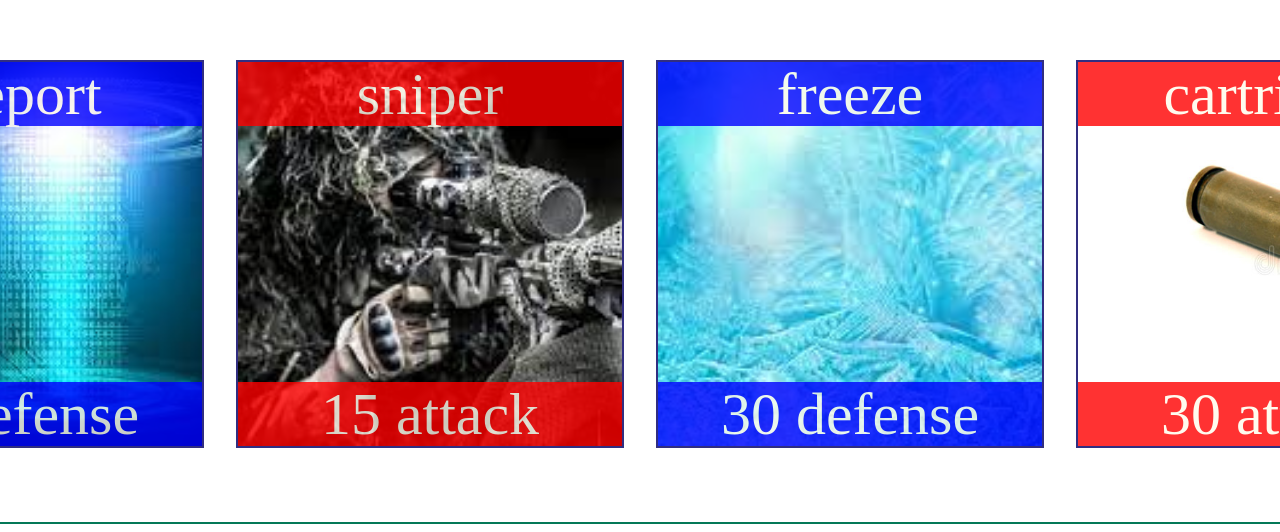
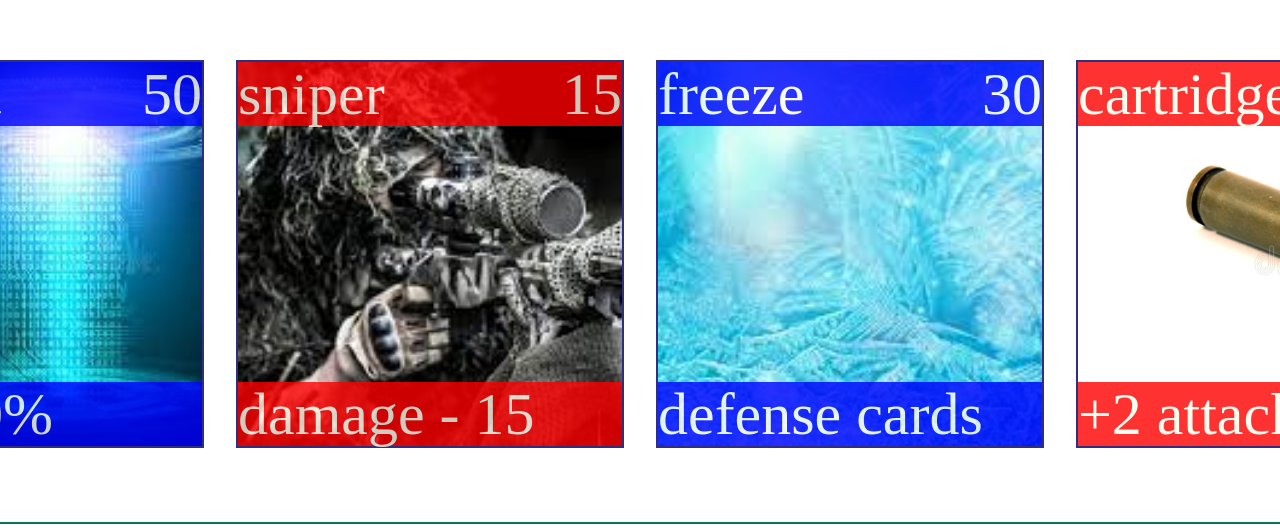
Before and after one commit to FerelUltra/battle_cards3, a Next.js app: page /start in a window 1280 px wide. Shown: the part 928-1460 px from the top of the page. Built offline with nearby package versions, Linux system fonts and the light colour scheme.

Commit message:
feat: add description to cards

```diff
--- a/src/components/Card/Card.module.css
+++ b/src/components/Card/Card.module.css
@@ -12,7 +12,7 @@
 
 .cardHeader,
 .cardFooter {
-    @apply w-full flex justify-center items-center text-amber-50 h-1/6 text-6xl
+    @apply w-full flex justify-center items-center text-amber-50 h-1/6 text-6xl justify-between
 }
 
 .cardFooter {
--- a/src/components/Card/index.tsx
+++ b/src/components/Card/index.tsx
@@ -19,6 +19,7 @@ export const Card: FC<ICard> = ({
                                     name,
                                     picture,
                                     price,
+                                    description,
                                     damage,
                                     defenseGenIncrease,
                                     defenseIncrease,
@@ -42,7 +43,8 @@ export const Card: FC<ICard> = ({
         effect,
         defenseGenIncrease,
         decrease,
-        type
+        type,
+        description
     }
     const dispatch = useAppDispatch();
     const allCards = useAppSelector(state => state.cardsReducer.allCards)
@@ -85,7 +87,7 @@ export const Card: FC<ICard> = ({
     const nothing = () => {
         return null
     }
-    const passTurn = (event: MouseEvent<HTMLDivElement>) =>{
+    const passTurn = (event: MouseEvent<HTMLDivElement>) => {
         event.stopPropagation()
         dispatch(setLastMyCard(pass))
         dispatch(changeTurn())
@@ -104,11 +106,14 @@ export const Card: FC<ICard> = ({
             <header className={styles.cardHeader} style={{
                 backgroundColor: `${type === "attack" ? "red" : "blue"}`,
                 opacity: 0.8
-            }}>{name}</header>
+            }}>
+                <span className={styles.name}>{name}</span>
+                <span className={styles.price}>{price}</span>
+            </header>
             <footer className={styles.cardFooter} style={{
                 backgroundColor: `${type === "attack" ? "red" : "blue"}`,
                 opacity: 0.8
-            }}>{type === "attack" ? `${price} attack` : `${price} defense`}</footer>
+            }}>{description}</footer>
             {inOrOut ? <div className={styles.pass} onClick={passTurn}>Pass</div> : null}
         </div>
     )
--- a/src/components/Cards/index.tsx
+++ b/src/components/Cards/index.tsx
@@ -36,6 +36,7 @@ export const Cards: FC = () => {
                     attackGenIncrease={card.attackGenIncrease}
                     repair={card.repair}
                     index={index}
+                    description={card.description}
                 />)
             }
         </div>
--- a/src/components/LastCards/index.tsx
+++ b/src/components/LastCards/index.tsx
@@ -20,6 +20,7 @@ export const LastCards: FC = () => {
                                 decrease={lastMyCard.decrease}
                                 attackGenIncrease={lastMyCard.attackGenIncrease}
                                 attackIncrease={lastMyCard.attackIncrease}
+                                description={lastMyCard.description}
                                 used={"used"}
             /> : null}
             {lastEnemyCard ? <Card type={lastEnemyCard.type}
@@ -34,6 +35,7 @@ export const LastCards: FC = () => {
                                    decrease={lastEnemyCard.decrease}
                                    attackGenIncrease={lastEnemyCard.attackGenIncrease}
                                    attackIncrease={lastEnemyCard.attackIncrease}
+                                   description={lastEnemyCard.description}
                                    used={"used"}
             /> : null}
         </div>
--- a/src/data/cards.ts
+++ b/src/data/cards.ts
@@ -8,7 +8,8 @@ export const cards: ICards = {
             effect: "damage",
             damage: 5,
             price: 5,
-            picture: 'soldier.jpg'
+            picture: 'soldier.jpg',
+            description: "damage - 5"
         },
         {
             type: "attack",
@@ -16,7 +17,8 @@ export const cards: ICards = {
             effect: "damage",
             damage: 10,
             price: 10,
-            picture: "infantry.jpg"
+            picture: "infantry.jpg",
+            description: "damage - 10"
         },
         {
             type: "attack",
@@ -24,7 +26,8 @@ export const cards: ICards = {
             effect: "damage",
             damage: 20,
             price: 25,
-            picture: "swat.jpg"
+            picture: "swat.jpg",
+            description: "damage - 20"
         },
         {
             type: "attack",
@@ -32,7 +35,8 @@ export const cards: ICards = {
             effect: "damage",
             damage: 15,
             price: 15,
-            picture: "sniper.jpg"
+            picture: "sniper.jpg",
+            description: "damage - 15"
         },
         {
             type: "attack",
@@ -40,14 +44,16 @@ export const cards: ICards = {
             effect: "damage",
             damage: 25,
             price: 30,
-            picture: "missile.jpg"
+            picture: "missile.jpg",
+            description: "damage - 25"
         },
         {
             type: "attack",
             name: "radiation",
             effect: "radiation",
             price: 30,
-            picture: "radiation.png"
+            picture: "radiation.png",
+            description: "hand cards are attack"
         },
         {
             type: "attack",
@@ -55,22 +61,25 @@ export const cards: ICards = {
             effect: "attackIncrease",
             attackIncrease: 30,
             price: 0,
-            picture: "recruits.jpg"
+            picture: "recruits.jpg",
+            description: "+30 attack"
         },
         {
             type: "attack",
             name: "cartridge",
             effect: "attackGenIncrease",
             price: 30,
-            attackGenIncrease: 1,
-            picture: "cartridge.jpg"
+            attackGenIncrease: 2,
+            picture: "cartridge.jpg",
+            description: "+2 attack gen"
         },
         {
             type: "attack",
             name: "sabotage",
             effect: "sabotage",
             price: 30,
-            picture: "sabotage.jpg"
+            picture: "sabotage.jpg",
+            description: "sabotage"
         },
         {
             type: "attack",
@@ -78,7 +87,8 @@ export const cards: ICards = {
             effect: "materialDecrease",
             decrease: 45,
             picture: "arson.jpg",
-            price: 40
+            price: 40,
+            description: "-40% materials"
         }
     ],
     defense: [
@@ -88,7 +98,8 @@ export const cards: ICards = {
             effect: "repair",
             repair: 5,
             picture: "patch.jpg",
-            price: 5
+            price: 5,
+            description: "repair - 5"
         },
         {
             type: "defense",
@@ -96,22 +107,27 @@ export const cards: ICards = {
             effect: "repair",
             repair: 15,
             picture: "layer.png",
-            price: 15
+            price: 15,
+            description: "repair - 15"
+
         },
         {
             type: "defense",
             name: "nanobots",
             effect: "repair",
-            repair: 50,
+            repair: 40,
             picture: "nanobots.jpg",
-            price: 50
+            price: 50,
+            description: "repair - 40"
+
         },
         {
             type: "defense",
             name: "freeze",
             effect: "freeze",
             price: 30,
-            picture: "freeze.jpg"
+            picture: "freeze.jpg",
+            description: "defense cards"
         },
         {
             type: "defense",
@@ -119,14 +135,16 @@ export const cards: ICards = {
             effect: "defenseIncrease",
             price: 0,
             picture: "engineers.jpg",
-            defenseIncrease: 30
+            defenseIncrease: 30,
+            description: "+30 defense"
         },
         {
             type: "defense",
             name: "teleport",
             effect: "teleport",
             price: 50,
-            picture: "teleport.jpg"
+            picture: "teleport.jpg",
+            description: "steal 30%"
         },
         {
             type: "defense",
@@ -134,7 +152,8 @@ export const cards: ICards = {
             effect: "defenseGenIncrease",
             price: 30,
             picture: "technology.jpg",
-            defenseGenIncrease: 1
+            defenseGenIncrease: 2,
+            description: "+2 defense gen"
         }
     ]
 }
@@ -143,5 +162,6 @@ export const pass: ICard = {
     name: "pass",
     effect: "no",
     price: 0,
-    picture: "pass.jpg"
+    picture: "pass.jpg",
+    description: "pass turn"
 }
--- a/src/types/cards.ts
+++ b/src/types/cards.ts
@@ -3,6 +3,7 @@ export interface ICard {
     name: string,
     price: number,
     picture: string,
+    description: string,
     effect: typeEffect,
     damage?: number,
     repair?: number,
```
Lines whose indentation alone changed are shown as unchanged.
